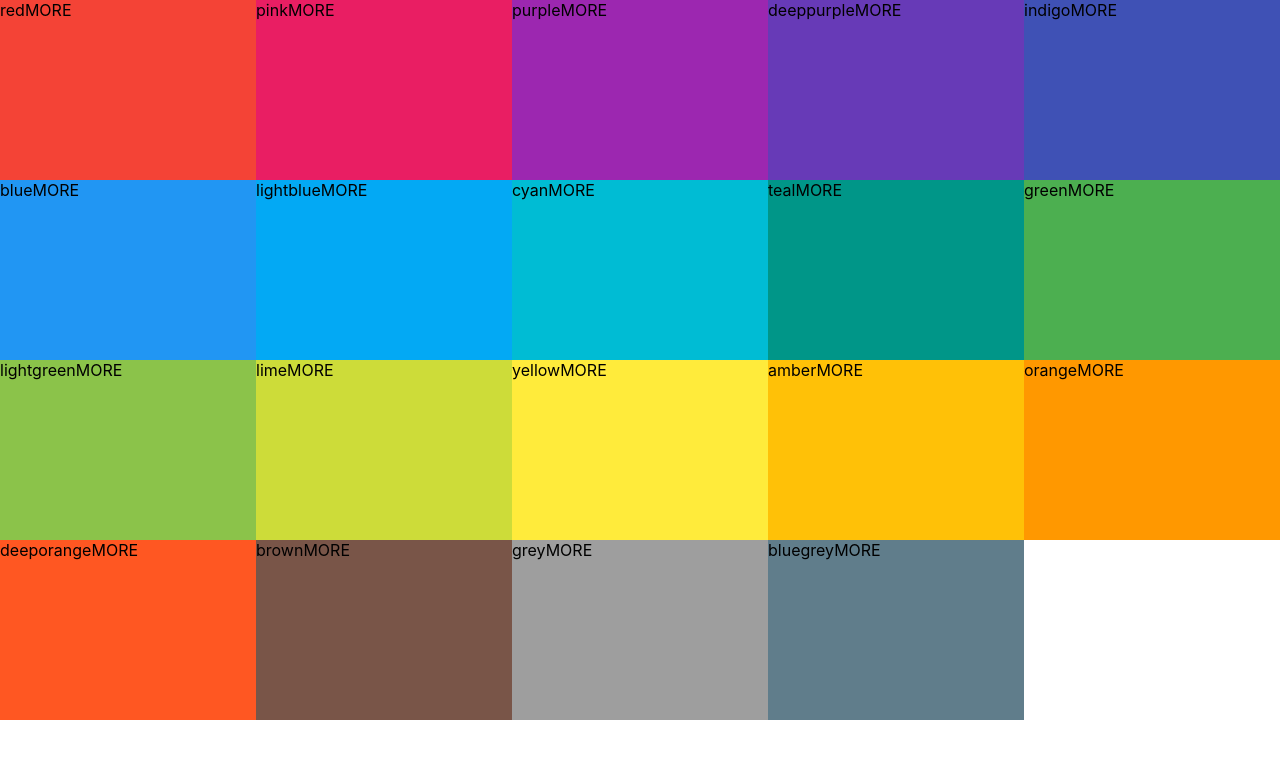
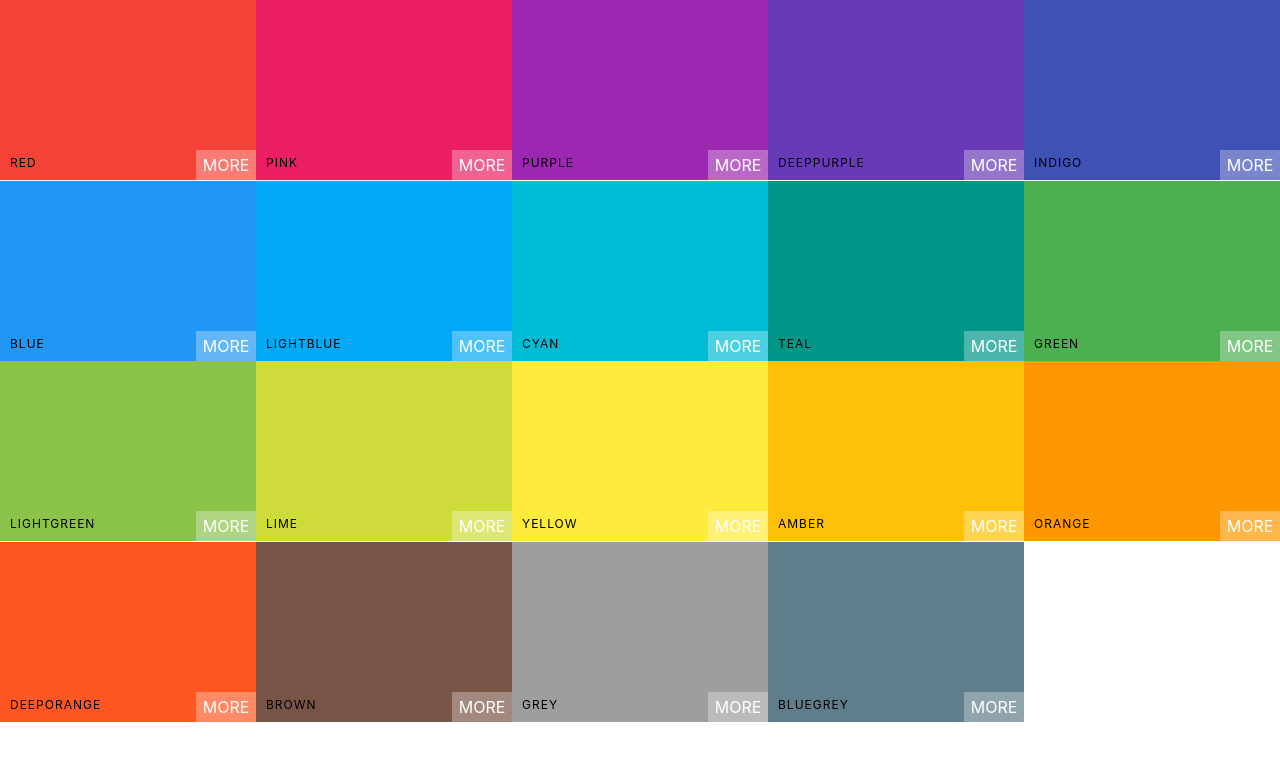
Before and after one commit to madebymilly/react-colors-project, a React (Create React App) app: page / in a window 1280 px wide. Shown: the top 760 px of the page. Built offline with nearby package versions, Linux system fonts and the light colour scheme.

Commit message:
added copy-overlay with animation

```diff
--- a/package.json
+++ b/package.json
@@ -7,6 +7,7 @@
     "@testing-library/react": "^11.2.7",
     "@testing-library/user-event": "^12.8.3",
     "react": "^17.0.2",
+    "react-copy-to-clipboard": "^5.0.4",
     "react-dom": "^17.0.2",
     "react-scripts": "4.0.3",
     "web-vitals": "^1.1.2"
--- a/src/ColorBox.css
+++ b/src/ColorBox.css
@@ -4,5 +4,115 @@
   margin: 0 auto;
   display: inline-block;
   position: relative;
+  /* cursor: pointer; */
+  margin-bottom: -3.5px;
+}
+
+.ColorBox__content {
+  position: absolute;
+  width: 100%;
+  left: 0px;
+  bottom: 0px;
+  padding: 10px;
+  color: black;
+  letter-spacing: 1px;
+  text-transform: uppercase;
+  font-size: 12px;
+}
+
+.ColorBox__button {
+  width: 100px;
+  height: 30px;
+  position: absolute;
+  display: inline-block;
+  top: 50%;
+  left: 50%;
+  margin-left: -50px;
+  margin-top: -15px;
+  text-align: center;
+  outline: none;
+  background: rgba(255, 255, 255, 0.3);
+  font-size: 1rem;
+  line-height: 30px;
+  color: white;
+  text-transform: uppercase;
+  border: none;
+  opacity: 0;
   cursor: pointer;
 }
+
+.ColorBox:hover .ColorBox__button {
+  opacity: 1;
+  transition: 0.5s;
+}
+
+.ColorBox__more {
+  background: rgba(255, 255, 255, 0.3);
+  position: absolute;
+  border: none;
+  right: 0px;
+  bottom: 0px;
+  color: white;
+  width: 60px;
+  height: 30px;
+  text-align: center;
+  line-height: 30px;
+  text-transform: uppercase;
+  cursor: pointer;
+}
+
+.ColorBox__copy-overlay {
+  opacity: 0;
+  z-index: 0;
+  width: 100%;
+  height: 100%;
+  transform: scale(0.1);
+}
+
+.ColorBox__copy-overlay--show {
+  opacity: 1;
+  z-index: 10;
+  transform: scale(50);
+  position: absolute;
+  transition: transform 0.5s ease-in-out;
+}
+
+.ColorBox__copy-overlay-info {
+  position: fixed;
+  left: 0;
+  right: 0;
+  top: 0;
+  bottom: 0;
+  display: flex;
+  align-items: center;
+  justify-content: center;
+  flex-direction: column;
+  font-size: 4rem;
+  transform: scale(0.1);
+  opacity: 0;
+  color: white;
+}
+
+.ColorBox__copy-overlay-info--show {
+  opacity: 1;
+  transform: scale(1);
+  z-index: 25;
+  transition: all 0.4s ease-in-out;
+  transition-delay: 0.3s;
+}
+
+.ColorBox__copy-overlay-info h1 {
+  font-weight: 400;
+  text-shadow: 1px 2px black;
+  background: rgba(255, 255, 255, 0.2);
+  width: 100%;
+  text-align: center;
+  margin-bottom: 0;
+  padding: 1rem;
+  text-transform: uppercase;
+}
+
+.ColorBox__copy-overlay-info p {
+  font-size: 2rem;
+  font-weight: 100;
+}
--- a/src/ColorBox.js
+++ b/src/ColorBox.js
@@ -1,13 +1,44 @@
-import React, { Component } from "react";
-import "./ColorBox.css";
+import React, { Component } from 'react';
+import { CopyToClipboard } from 'react-copy-to-clipboard';
+
+import './ColorBox.css';
 
 class ColorBox extends Component {
+	constructor(props) {
+		super(props)
+		this.state = {
+			 value: '',
+			 copied: false
+		}
+		this.handleCopy = this.handleCopy.bind(this)
+	}
+	handleCopy() {
+		this.setState({
+			value: this.props.background,
+			copied: true
+		}, () => {
+			setTimeout(() => this.setState({copied: false}), 2000);
+		});
+	}
 	render() {
-		const { color: background, name } = this.props;
+		const { background, name } = this.props;
+		const { copied } = this.state;
 		return (
-			<div style={{ background: background }} className="ColorBox">
-				<span>{name}</span>
-				<span>MORE</span>
+			<div style={{ background }} className="ColorBox">
+				<div style={{ background }} className={`ColorBox__copy-overlay ${copied && 'ColorBox__copy-overlay--show'}`}></div>
+				<div className={`ColorBox__copy-overlay-info ${copied && 'ColorBox__copy-overlay-info--show'}`}>
+					<h1>copied!</h1>
+					<p>{background}</p>
+				</div>
+				<div className="ColorBox__container">
+					<div className="ColorBox__content">
+						<span>{name}</span>
+					</div>
+					<CopyToClipboard text={background} onCopy={this.handleCopy}>
+						<button className="ColorBox__button">Copy</button>
+					</CopyToClipboard>
+				</div>
+				<span className="ColorBox__more">More</span>
 			</div>
 		);
 	}
--- a/src/Palette.js
+++ b/src/Palette.js
@@ -1,11 +1,11 @@
-import React, { Component } from "react";
+import React, { Component } from 'react';
 import ColorBox from './ColorBox';
 import './Palette.css'
 
 class Palette extends Component {
 	render() {
-		const colorBoxes = this.props.colors.map((c) => (
-			<ColorBox {...c} />
+		const colorBoxes = this.props.colors.map((color) => (
+			<ColorBox background={color.color} name={color.name} />
 		));
 		return (
 			<div className="Palette">
```
Also changed, not shown: 2 other files (tests, documents, lock files or other folders).
